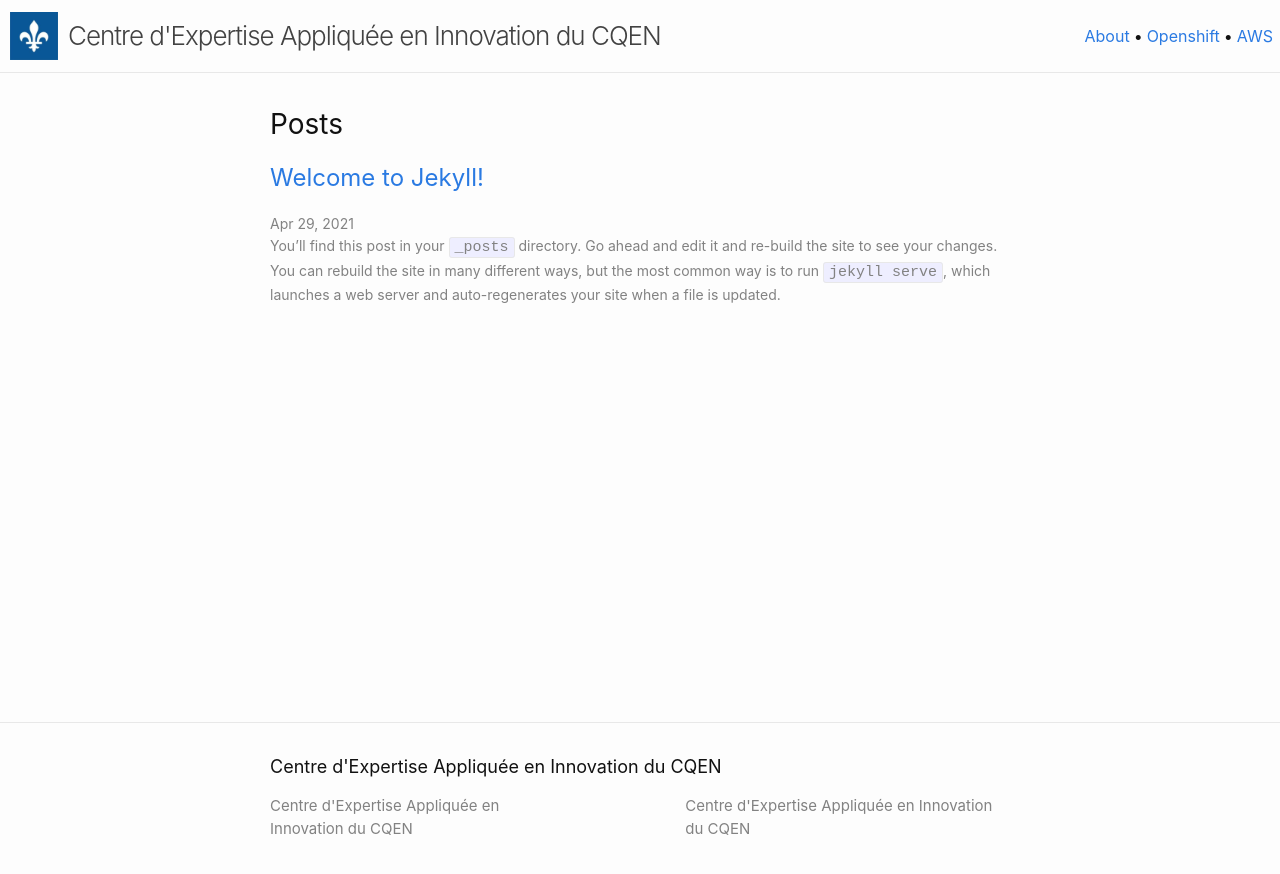
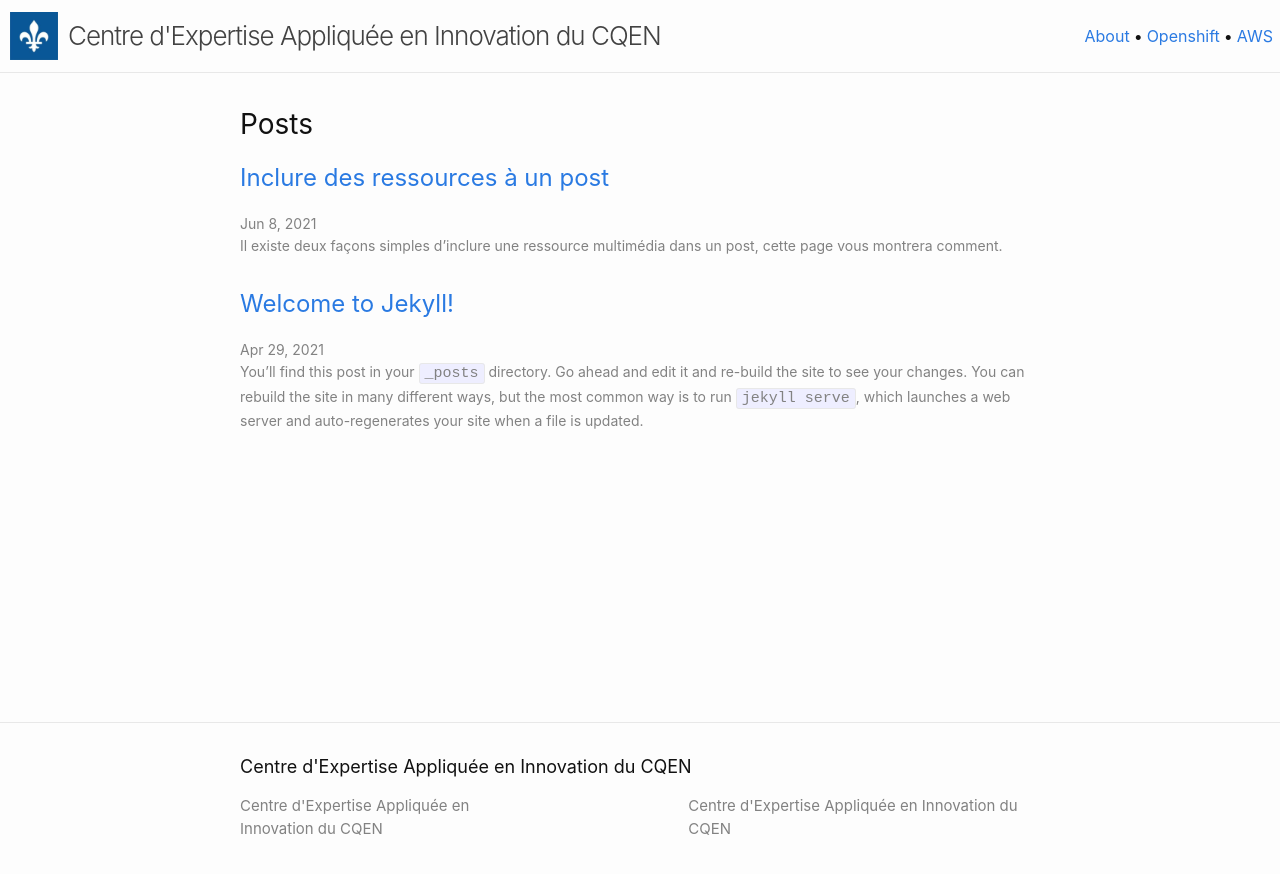
Before and after one commit to PierreJiji/CI-test, a Jekyll site: the page built from index.markdown, in a window 1280 px wide. Shown: the top 874 px of the page. Built offline with Jekyll 4.4.1, drawn with Linux system fonts in a browser that asks for light colours.

Commit message:
ajout blog post documentation ressources

```diff
--- /dev/null
+++ b/_posts/2021-06-08-test-image.markdown
@@ -0,0 +1,34 @@
+---
+layout: post
+title:  "Inclure des ressources à un post"
+date:   2021-06-08 10:14:02 -0400
+categories: documentation
+---
+Il existe deux façons simples d'inclure une ressource multimédia dans un post, cette page vous montrera comment.
+
+Bien que la manière recommandée d'ajouter des ressources multimédia à un post soit d'utiliser la syntaxe fourni par Jekyll, vous pouvez aussi ajouter directement n'importe quel code html (et scripts) désiré à votre post si besoin est.
+
+## Inclure une image
+Pour inclure des fichiers locaux, veuillez inclure le fichier dans le dossier assets du dépôt du blog et référencez le comme suit:
+{% highlight markdown %}
+![<Titre de la ressource>]({{site.baseurl}}/assets/res_posts/<ficher-à-inclure.jpg>)
+{% endhighlight %}
+
+![Image test]({{site.baseurl}}/assets/res_posts/test-image.jpg)
+
+## Inclure gif
+![Animated image test]({{site.baseurl}}/assets/res_posts/test-gif.gif)
+
+## Inclure vidéo (depuis lien)
+Copier le lien avec l'option "intégrer" ("embeded" en anglais) fourni par la vidéo youtube/autre service. Insérez le dans un `<div>` avec la class scss "videoWrapper" qui permet à la vidéo d'avoir une taille adaptative gardant les proportions de la vidéo originelle.
+
+Code de cette vidéo:
+{% highlight html %}
+  <div class="videoWrapper">
+    <collez le code copié ici >
+  </div>
+{% endhighlight %}
+
+<div class="videoWrapper">
+  <iframe width="560" height="315" src="https://www.youtube.com/embed/9RHFFeQ2tu4" title="Test vidéo" frameborder="0" allow="accelerometer; autoplay; clipboard-write; encrypted-media; gyroscope; picture-in-picture" allowfullscreen></iframe>
+</div>
--- a/_sass/minima/_base.scss
+++ b/_sass/minima/_base.scss
@@ -175,8 +175,8 @@
  * Wrapper
  */
 .wrapper {
-  max-width: -webkit-calc(#{$content-width} - (#{$spacing-unit} * 2));
-  max-width:         calc(#{$content-width} - (#{$spacing-unit} * 2));
+  max-width: -webkit-calc(#{$content-width});
+  max-width:         calc(#{$content-width});
   margin-right: auto;
   margin-left: auto;
   padding-right: $spacing-unit;
@@ -200,6 +200,23 @@
   display: inline;
   display: table-cell;
   padding:2px;
+}
+
+
+/**
+ * Youtube links
+ */
+.videoWrapper {
+  position: relative;
+  padding-bottom: 56.25%; /* 16:9 */
+  height: 0;
+}
+.videoWrapper iframe {
+  position: absolute;
+  top: 0;
+  left: 0;
+  width: 100%;
+  height: 100%;
 }
 
 
```
Also changed, not shown: assets/res_posts/test-gif.gif (added), assets/res_posts/test-image.jpg (added).
